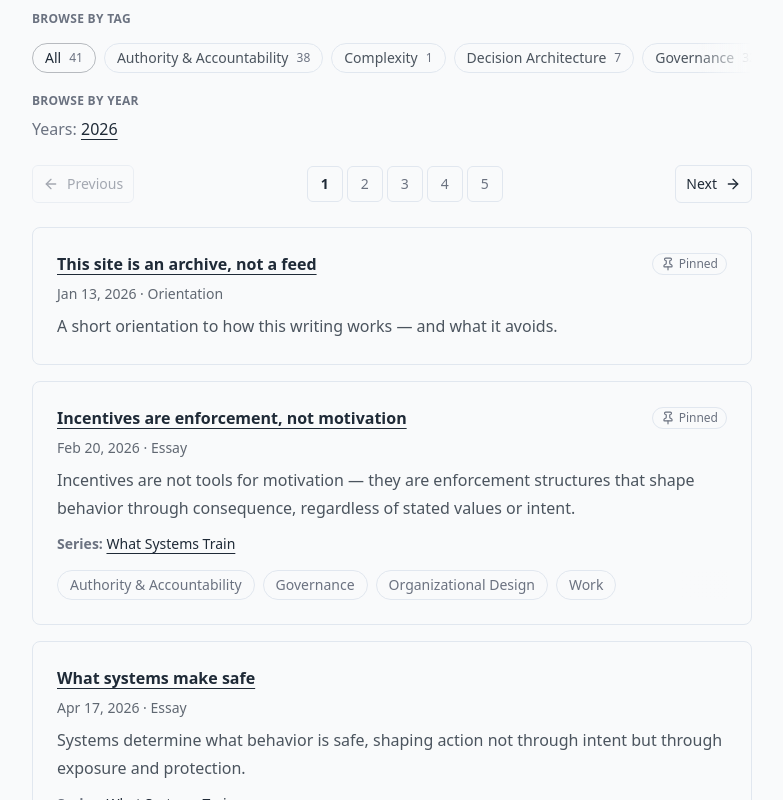
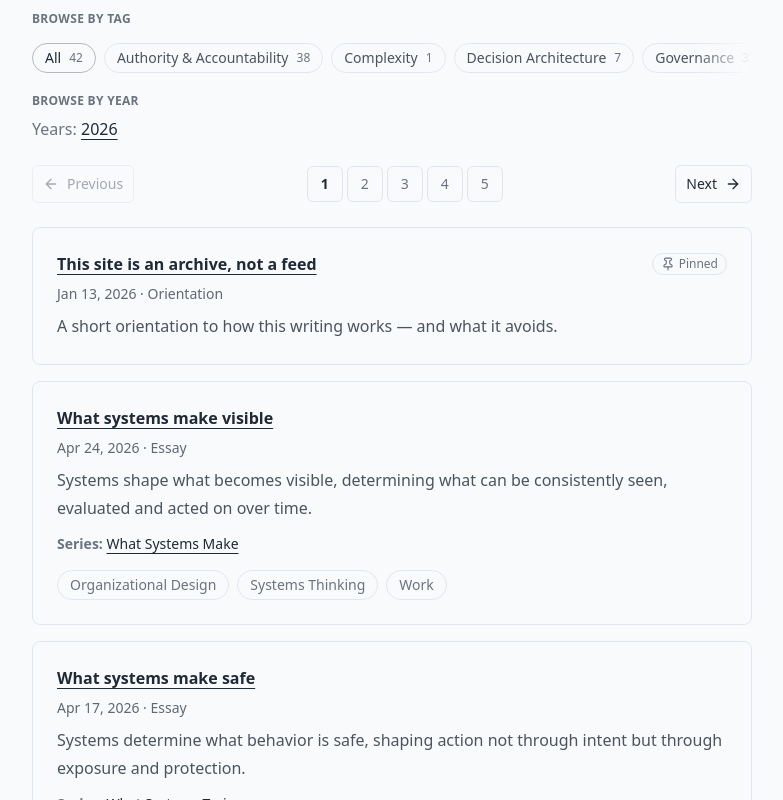
Before and after one commit to andrewjfrancis/andrewjfrancis-site, a Next.js app: page /writing in a window 1280 px wide. Shown: the part 468-1268 px from the top of the page, without its empty margins (248-1031 px from the left). Built offline with nearby package versions, Linux system fonts and the light colour scheme.

Commit message:
Publish “What systems make visible”
Adds new writing entry and publishes it on-site.
Includes metadata, tags, publish date, and listing updates.

```diff
--- a/app/_lib/staticLastmod.ts
+++ b/app/_lib/staticLastmod.ts
@@ -6,7 +6,7 @@
  * Format: YYYY-MM-DD
  */
 export const STATIC_LASTMOD = {
-  home: "2026-04-23",
+  home: "2026-04-24",
   engagements: "2026-04-10",
   about: "2026-04-03",
   now: "2026-04-23",
--- /dev/null
+++ b/app/writing/_content/2026/what-systems-make-visible.mdx
@@ -0,0 +1,143 @@
+---
+id: 2026-04-24-01
+title: What systems make visible
+date: "2026-04-24"
+year: 2026
+tags:
+  - Organizational Design
+  - Systems Thinking
+  - Work
+source: local
+excerpt: >
+  Systems shape what becomes visible, determining what can be consistently seen, evaluated and acted on over time.
+description: >
+  When systems structure how work is surfaced and repeated, visibility stabilizes in those domains, making some patterns easier to evaluate and accumulate while leaving other work intermittent and harder to consistently see.
+---
+
+In many organizations, visibility is treated as neutral.
+
+Work is assumed to be seen as it happens. Progress is assumed to be observable. What matters is assumed to surface naturally through attention and effort.
+
+What follows appears uneven.
+
+Some work is consistently noticed. Some is discussed and evaluated. Some becomes central to decision-making.
+
+Other work remains peripheral. It appears intermittently, is harder to assess and rarely accumulates into shared understanding.
+
+These differences are often attributed to importance.
+
+But importance does not determine visibility.
+
+Systems do.
+
+## Visibility is not observation
+
+Visibility is often understood as the result of looking.
+
+If something is present, it can be seen. If it can be seen, it can be evaluated. If it can be evaluated, it can be acted on.
+
+This framing assumes that visibility is passive.
+
+It is not.
+
+Visibility depends on structure. It requires repeated exposure, stable surfaces and conditions that allow work to appear consistently across contexts.
+
+Without these conditions, observation does not accumulate.
+
+Work may be present, but it is not reliably seen.
+
+## Systems determine what appears consistently
+
+For something to become visible over time, it must appear in ways that allow comparison.
+
+When work is surfaced repeatedly, patterns begin to stabilize. Differences become easier to detect. Interpretation becomes less variable.
+
+This consistency is not created by attention alone.
+
+It is created by systems that surface work in stable ways.
+
+Where these systems exist, visibility strengthens.
+
+Where they do not, visibility remains intermittent.
+
+## Inconsistency prevents visibility from stabilizing
+
+When work appears irregularly, visibility does not hold.
+
+It may be seen in one moment and absent in the next. It may be visible in one context but not transferable to another. It may require reconstruction each time it appears.
+
+In these conditions, interpretation does not converge.
+
+Work is evaluated locally rather than structurally. Understanding resets instead of accumulating.
+
+This does not make the work less meaningful.
+
+It makes it less consistently visible.
+
+## Visibility depends on structure, not importance
+
+It is common to assume that important work becomes visible.
+
+This reverses cause and effect.
+
+Work becomes visible when systems make it consistently present. Once visible, it can be evaluated, compared and discussed. Over time, this repeated exposure allows it to accumulate into shared understanding.
+
+Importance is often assigned after visibility stabilizes.
+
+Not before.
+
+## Visibility becomes uneven across domains
+
+As systems define what appears consistently, visibility concentrates.
+
+In areas where work is tracked, repeated and surfaced, visibility increases. Patterns become easier to detect and more widely recognized.
+
+In areas where work is less structured, visibility weakens.
+
+Work that does not appear consistently is harder to compare. It does not accumulate into shared reference. It remains dependent on local context and individual interpretation.
+
+This creates uneven visibility across the organization.
+
+Not because some work matters more.
+
+Because some work is more consistently surfaced.
+
+## What systems make possible
+
+Systems expand visibility in some areas while limiting it in others.
+
+They create conditions where certain forms of work can appear repeatedly, be compared across contexts and accumulate into shared understanding.
+
+At the same time, they leave other forms of work without the stability required for consistent appearance.
+
+Over time, visibility becomes structurally bounded.
+
+Some patterns can be reliably seen.
+
+Others remain intermittent, local or absent.
+
+These boundaries are not explicit.
+
+They emerge from how work is surfaced, repeated and made comparable.
+
+## What systems make visible
+
+People do not evaluate everything that exists.
+
+They evaluate what they can consistently see.
+
+Systems do not only shape behavior.
+
+They shape what becomes visible enough to be evaluated at all.
+
+Over time, what is seen repeatedly becomes what is understood.
+
+Not because it is inherently more important.
+
+Because it is what the system allows to appear.
+
+---
+
+Part of a series: [What Systems Make](/writing/series/what-systems-make)
+
+---
--- a/app/writing/_data/articles.ts
+++ b/app/writing/_data/articles.ts
@@ -25,6 +25,17 @@ export type Article = {
 export const PAGE_SIZE = 10;
 
 export const ARTICLES_REAL: Article[] = [
+  {
+    id: "2026-04-24-01",
+    title: "What systems make visible",
+    date: "2026-04-24",
+    year: 2026,
+    excerpt:
+      "Systems shape what becomes visible, determining what can be consistently seen, evaluated and acted on over time.",
+    source: "local",
+    slug: "what-systems-make-visible",
+    tags: ["Organizational Design", "Systems Thinking", "Work"],
+  },
   {
     id: "2026-04-17-01",
     title: "What systems make safe",
@@ -393,8 +404,6 @@ export const ARTICLES_REAL: Article[] = [
       "Organizational Design",
       "Work",
     ],
-    pinned: true,
-    pinOrder: 1,
   },
   {
     id: "2026-02-18-01",
--- a/app/writing/_data/series.ts
+++ b/app/writing/_data/series.ts
@@ -20,15 +20,15 @@ export type Series = {
 };
 
 export const SERIES: Series[] = [
-  // {
-  //   title: "Upcoming",
-  //   slug: "upcoming",
-  //   description:
-  //     "Future series — not yet on the horizon. What Systems Train is still unfolding.",
-  //   status: "upcoming",
-  //   showPill: true,
-  //   essayIds: [],
-  // },
+  {
+    title: "Upcoming",
+    slug: "upcoming",
+    description:
+      "Future series — not yet on the horizon. What Systems Make is still unfolding.",
+    status: "upcoming",
+    showPill: true,
+    essayIds: [],
+  },
   // {
   //   title: "Upcoming",
   //   slug: "upcoming",
@@ -37,27 +37,15 @@ export const SERIES: Series[] = [
   //   showPill: true,
   //   essayIds: [],
   // },
-
   {
     title: "What Systems Make",
     slug: "what-systems-make",
     description:
       "Systems shape what can be seen, judged, recognized, and acted on — defining the conditions under which behavior becomes repeatable, or remains unstable, constrained or absent over time.",
-    status: "upcoming",
+    status: "in-progress",
     showPill: true,
-    essayIds: [],
+    essayIds: ["2026-04-24-01"],
   },
-
-  // {
-  //   title: "What Systems Make",
-  //   slug: "what-systems-make",
-  //   description:
-  //     "Systems shape what can be seen, judged, recognized, and acted on — defining the conditions under which behavior becomes repeatable, or remains unstable, constrained, or absent over time.",
-  //   status: "in-progress",
-  //   showPill: true,
-  //   essayIds: [],
-  // },
-
   {
     title: "What Systems Train",
     slug: "what-systems-train",
```
